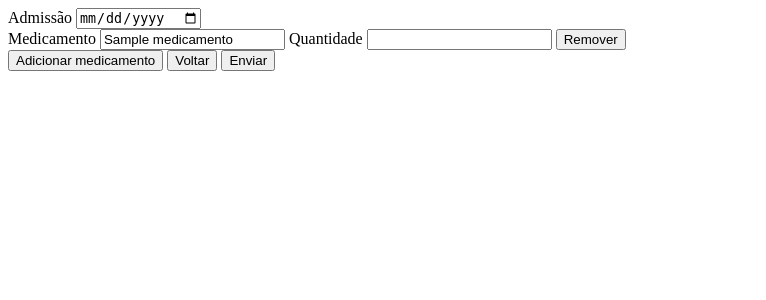
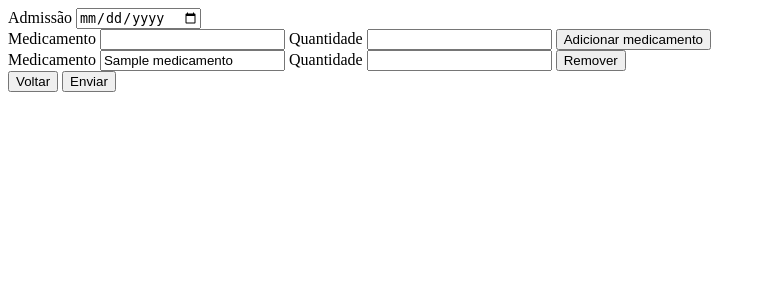
Before and after one commit to aasjunior/crud-flask-mongodb, a Flask app: template app/views/templates/patient_diagnosis.html in a window 1280 px wide. Shown: the top 300 px of the page, without its empty margins (0-766 px from the left). Run offline with Flask 2, Linux system fonts and the light colour scheme; the template is opened without the code that fills it: most values are stand-ins (such as "Sample title", 1, 10 or a date in 2020).

Commit message:
fix: Medicamentos adicionados pelo usuario com opção de remover

```diff
--- a/app/views/templates/patient_diagnosis.html
+++ b/app/views/templates/patient_diagnosis.html
@@ -4,9 +4,17 @@
     <input type="date" id="data-admissao" name="data-admissao" value="{{ patient_diagnosis.get('data-admissao', '') }}">
     <!-- Atualize o formulário HTML para enviar os dados no formato esperado -->
     <div id="medicamentos">
+        <div class="medicamento">
+            <label for="medicamento">Medicamento</label>
+            <input type="text" id="medicamento" name="medicamento">
+            <label for="quantidade">Quantidade</label>
+            <input type="number" id="quantidade" name="quantidade">
+            <button type="button" id="adicionar">Adicionar medicamento</button>
+        </div>
+        <div id="lista-medicamentos">
             {% if medicamentos_quantidades %}
                 {% for item in medicamentos_quantidades %}
-            <div class="medicamento">
+                <div class="medicamento-item">
                     <label for="medicamento">Medicamento</label>
                     <input type="text" name="medicamentos[][nome]" value="{{ item.medicamento }}">
                     <label for="quantidade">Quantidade</label>
@@ -14,45 +22,47 @@
                     <button type="button" class="remover">Remover</button>
                 </div>
                 {% endfor %}
-        {% else %}
-            <div class="medicamento">
-                <label for="medicamento">Medicamento</label>
-                <input type="text" name="medicamentos[][nome]">
-                <label for="quantidade">Quantidade</label>
-                <input type="number" name="medicamentos[][quantidade]">
-                <button type="button" class="remover">Remover</button>
-            </div>
             {% endif %}
         </div>
-
-    <button type="button" id="adicionar">Adicionar medicamento</button>
+    </div>
     <button type="button" id="voltar">Voltar</button>
     <input type="submit" value="Enviar">
 </form>
 <script src="https://code.jquery.com/jquery-3.6.0.min.js"></script>
 <script>
 $(document).ready(function() {
-    // Adicione um evento de clique delegado para o elemento #medicamentos
-    $('#medicamentos').on('click', '.remover', function() {
-        $(this).closest('.medicamento').remove();
-        // Atualize os dados da sessão ao remover um campo
+    $('#adicionar').click(function() {
+        var medicamento = $('#medicamento').val();
+        var quantidade = $('#quantidade').val();
+        if (medicamento && quantidade) {
+            var medicamentoItem = '<div class="medicamento-item">' +
+                '<label for="medicamento">Medicamento</label>' +
+                '<input type="text" name="medicamentos[][nome]" value="' + medicamento + '">' +
+                '<label for="quantidade">Quantidade</label>' +
+                '<input type="number" name="medicamentos[][quantidade]" value="' + quantidade + '">' +
+                '<button type="button" class="remover">Remover</button>' +
+                '</div>';
+            $('#lista-medicamentos').append(medicamentoItem);
+            $('#medicamento').val('');
+            $('#quantidade').val('');
+
+            // Atualize os dados da sessão ao adicionar um novo campo
             updateSessionData();
-        console.log('click')
+        }
     });
 
-    $('#adicionar').click(function() {
-        var medicamento = $('.medicamento:last').clone();
-        medicamento.find('input').val('');
-        medicamento.appendTo('#medicamentos');
+    // Adicione um evento de clique delegado para o elemento #lista-medicamentos
+    $('#lista-medicamentos').on('click', '.remover', function() {
+        $(this).closest('.medicamento-item').remove();
 
-        // Atualize os dados da sessão ao adicionar um novo campo
+        // Atualize os dados da sessão ao remover um campo
         updateSessionData();
     });
 
     // Função para atualizar os dados na sessão
     function updateSessionData() {
         var medicamentos = [];
-        $('.medicamento').each(function() {
+        $('.medicamento-item').each(function() {
             medicamentos.push({
                 'nome': $(this).find('input[name="medicamentos[][nome]"]').val(),
                 'quantidade': $(this).find('input[name="medicamentos[][quantidade]"]').val()
@@ -71,8 +81,6 @@ $(document).ready(function() {
         });
     }
 
-    // ...
-
     // Atualize os dados da sessão ao clicar em "Voltar"
     $('#voltar').click(function(e) {
         e.preventDefault();
@@ -80,6 +88,5 @@ $(document).ready(function() {
         window.location.href = '/patient';
     });
 });
-
 </script>
 {% include 'blades/foot.html' %}
```
Also changed, not shown: app/controller/routes.py (+6 -2 lines). Lines whose indentation alone changed are shown as unchanged.
